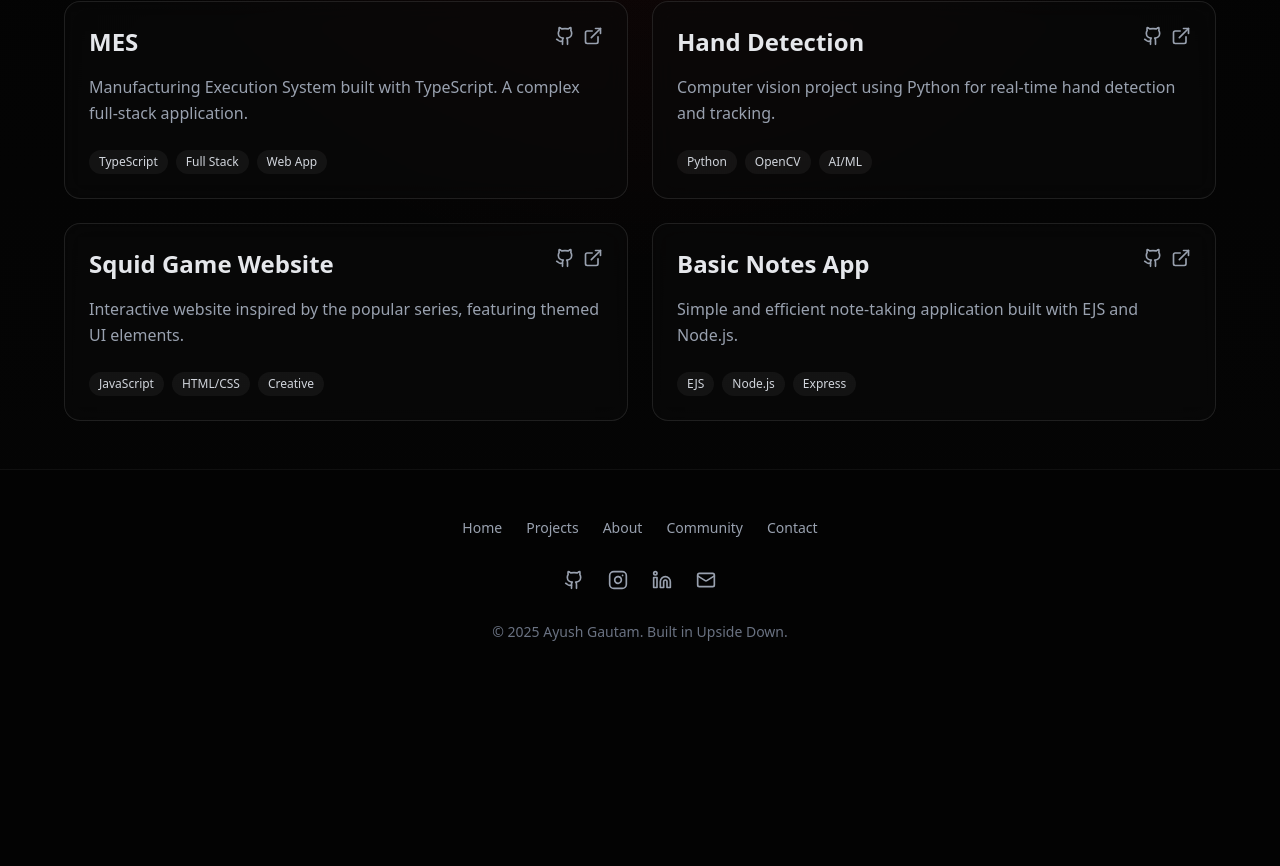
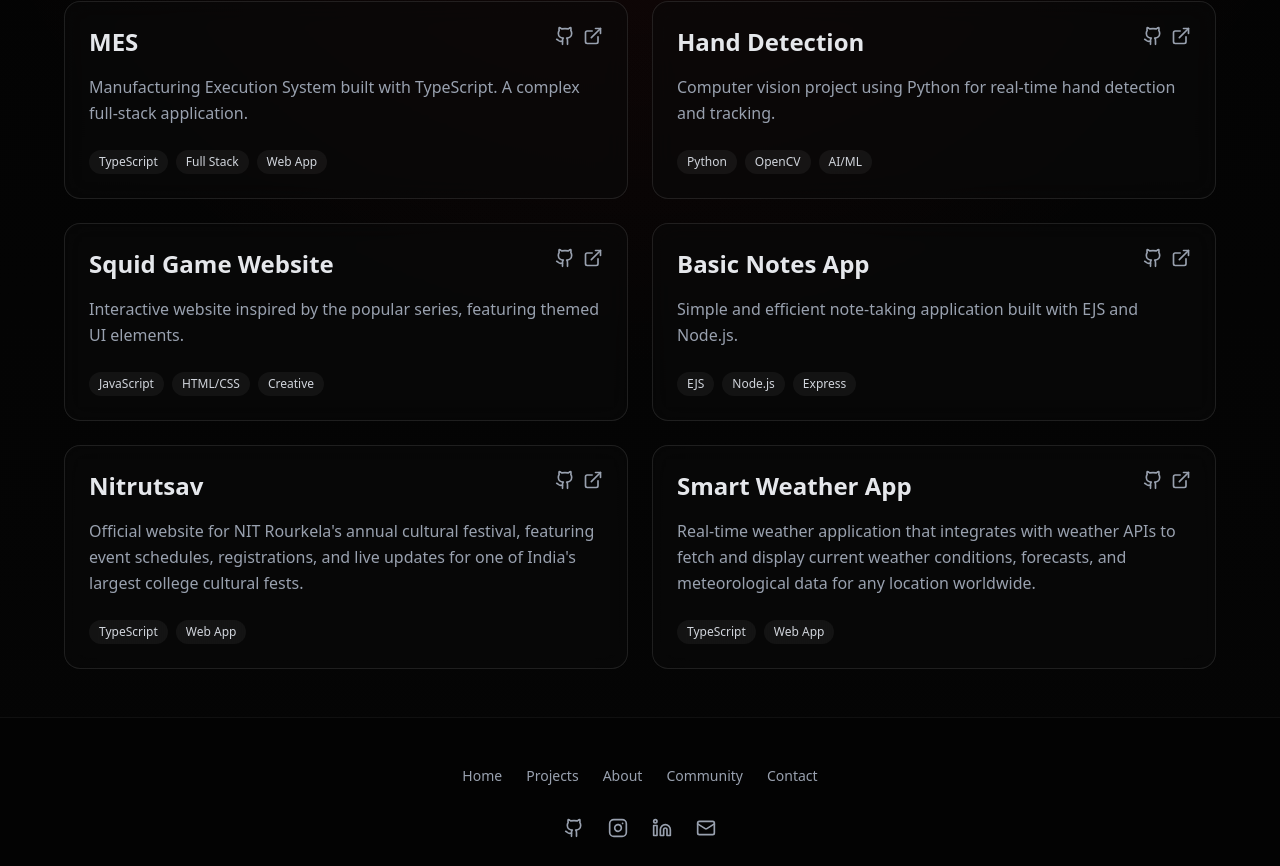
Before and after one commit to ayushgautam2006/portfolio, a Next.js app: page /projects in a window 1280 px wide. Shown: the part 335-1201 px from the top of the page. Before the commit the page ends 1025 px from the top, so only its background shows below. Built offline with nearby package versions, Linux system fonts and the light colour scheme.

Commit message:
feat: add new projects to showcase

```diff
--- a/package.json
+++ b/package.json
@@ -22,6 +22,7 @@
     "@types/node": "^20",
     "@types/react": "^19",
     "@types/react-dom": "^19",
+    "baseline-browser-mapping": "^2.9.19",
     "eslint": "^9",
     "eslint-config-next": "16.0.7",
     "tailwindcss": "^4",
--- a/src/app/projects/page.tsx
+++ b/src/app/projects/page.tsx
@@ -35,6 +35,21 @@ const projects = [
         github: "https://github.com/ayushgautam2006/basic-notes-app",
         demo: "https://github.com/ayushgautam2006/basic-notes-app",
     },
+    {
+        title: "Nitrutsav",
+        description: "Official website for NIT Rourkela's annual cultural festival, featuring event schedules, registrations, and live updates for one of India's largest college cultural fests.",
+        tags: ["TypeScript", "Web App"],
+        github: "https://github.com/ayushgautam2006/project-zucchini",
+        demo: "https://nitrutsav.in/",
+    },
+    {
+        title: "Smart Weather App",
+        description: "Real-time weather application that integrates with weather APIs to fetch and display current weather conditions, forecasts, and meteorological data for any location worldwide.",
+        tags: ["TypeScript", "Web App"],
+        github: "https://github.com/ayushgautam2006/smart-weather",
+        demo: "https://github.com/ayushgautam2006/smart-weather",
+    },
+
 ];
 
 export default function ProjectsPage() {
```
Also changed, not shown: 1 other file (tests, documents, lock files or other folders).
